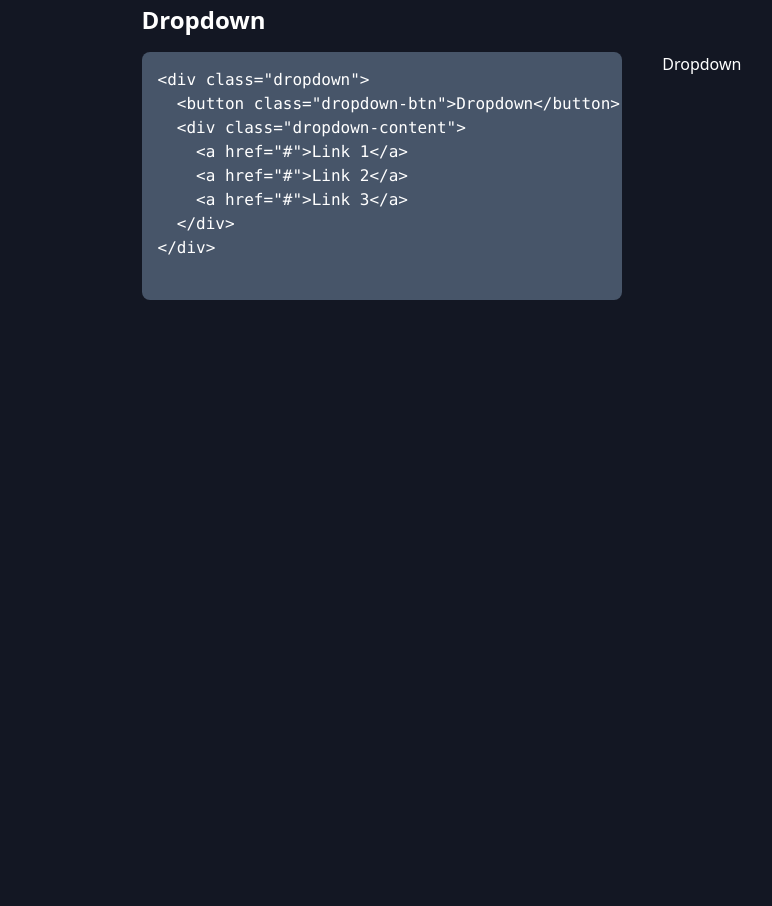
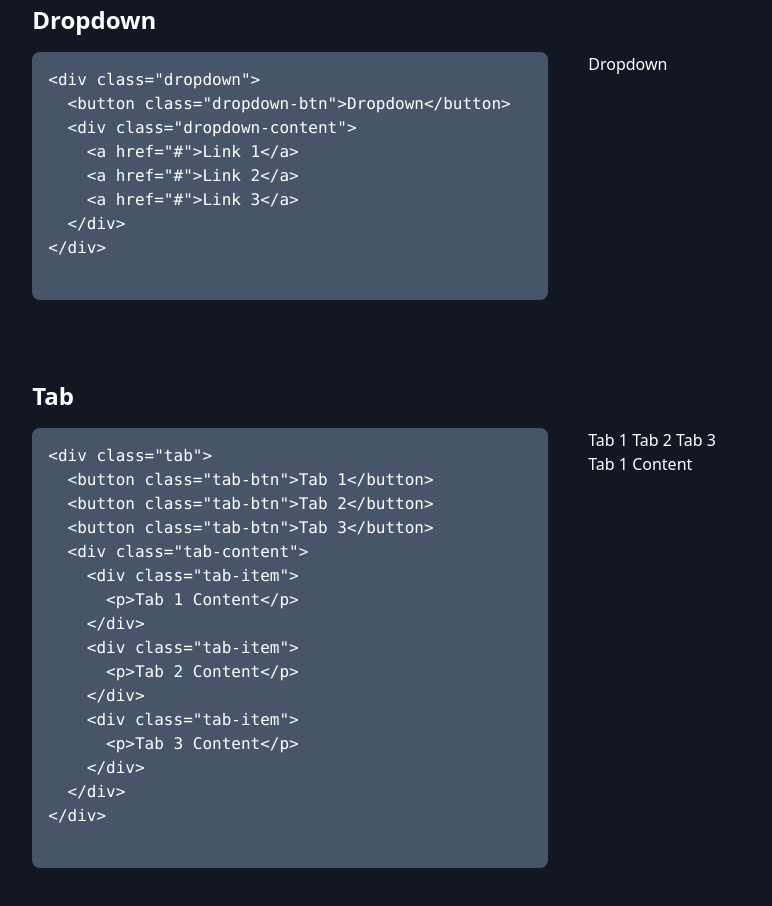
Before and after one commit to mehmetaliayvaz/fast-class-components, a website built with Vite: page index.html in a window 1280 px wide. Shown: the part 1460-2366 px from the top of the page, without its empty margins (161-933 px from the left). Before the commit the page ends 1760 px from the top, so only its background shows below. Built offline with nearby package versions, Linux system fonts and the light colour scheme.

Commit message:
Added tab component

```diff
--- a/index.html
+++ b/index.html
@@ -20,7 +20,7 @@
   <div>
     <div class="container">
       <div class="flex gap-10">
-        <div class="w-80">
+        <div class="w-40">
           <ul class="grid gap-2">
             <li>
               <a href="#accordion">Accordion</a>
@@ -39,7 +39,7 @@
             </li>
           </ul>
         </div>
-        <div class="w-full grid gap-20">
+        <div class="w-full grid gap-20 mb-40">
           <section>
             <h2 class="section-title">Accordion</h2>
             <div class="flex gap-10 mb-10">
@@ -208,6 +208,51 @@
               </div>
           </section>
 
+          <section>
+            <h2 class="section-title">Tab</h2>
+            <div class="flex gap-10">
+              <div class="lg:w-1/2 code">
+                <code>
+                <pre>
+&lt;div class="tab"&gt;
+  &lt;button class="tab-btn"&gt;Tab 1&lt;/button&gt;
+  &lt;button class="tab-btn"&gt;Tab 2&lt;/button&gt;
+  &lt;button class="tab-btn"&gt;Tab 3&lt;/button&gt;
+  &lt;div class="tab-content"&gt;
+    &lt;div class="tab-item"&gt;
+      &lt;p&gt;Tab 1 Content&lt;/p&gt;
+    &lt;/div&gt;
+    &lt;div class="tab-item"&gt;
+      &lt;p&gt;Tab 2 Content&lt;/p&gt;
+    &lt;/div&gt;
+    &lt;div class="tab-item"&gt;
+      &lt;p&gt;Tab 3 Content&lt;/p&gt;
+    &lt;/div&gt;
+  &lt;/div&gt;
+&lt;/div&gt;
+                </pre>
+              </code>
+              </div>
+              <div class="lg:w-1/2">
+                <div class="tab">
+                  <button class="tab-btn">Tab 1</button>
+                  <button class="tab-btn">Tab 2</button>
+                  <button class="tab-btn">Tab 3</button>
+                  <div class="tab-content">
+                    <div class="tab-item">
+                      <p>Tab 1 Content</p>
+                    </div>
+                    <div class="tab-item">
+                      <p>Tab 2 Content</p>
+                    </div>
+                    <div class="tab-item">
+                      <p>Tab 3 Content</p>
+                    </div>
+                  </div>
+                </div>
+              </div>
+            </div>
+          </section>
 
         </div>
       </div>
--- a/main.js
+++ b/main.js
@@ -65,4 +65,58 @@ document.addEventListener("DOMContentLoaded", () => {
     }
   });
 
+  // <div class="tab">
+  //   <button class="tab-btn">Tab 1</button>
+  //   <button class="tab-btn">Tab 2</button>
+  //   <button class="tab-btn">Tab 3</button>
+  //   <div class="tab-content">
+  //     <div class="tab-item">
+  //       <p>Tab 1 Content</p>
+  //     </div>
+  //     <div class="tab-item">
+  //       <p>Tab 2 Content</p>
+  //     </div>
+  //     <div class="tab-item">
+  //       <p>Tab 3 Content</p>
+  //     </div>
+  //   </div>
+  // </div>
+
+  // Tab componenti: ilk başta ilk tab-item açık olsun. eğer ilk tab-btn hariç diğerlerinden biri active ise başlangıçta onun tab-item'ı açık olsun
+  document.querySelectorAll(".tab").forEach((tab) => {
+    const tabBtns = tab.querySelectorAll(".tab-btn");
+    const tabItems = tab.querySelectorAll(".tab-item");
+
+    tabBtns.forEach((button, index) => {
+      button.addEventListener("click", () => {
+        tabBtns.forEach((btn) => {
+          btn.classList.remove("active");
+        });
+        button.classList.add("active");
+
+        tabItems.forEach((item) => {
+          item.style.display = "none";
+        });
+        tabItems[index].style.display = "block";
+      });
+    });
+
+    // ilk tab-item'ı açık yap
+    tabItems[0].style.display = "block";
+    //eğer hiç active tab-btn yoksa ilk tab-btn ye active class'ını ekle
+    const activeBtn = tab.querySelector(".tab-btn.active");
+    if (!activeBtn) {
+      tabBtns[0].classList.add("active");
+    }
+
+    // ilk tab-btn active değilse onun tab-item'ını açık yap
+    if (activeBtn) {
+      const index = Array.from(tabBtns).indexOf(activeBtn);
+      tabItems.forEach((item) => {
+        item.style.display = "none";
+      });
+      tabItems[index].style.display = "block";
+    }
+  });
+
 });
--- a/style.css
+++ b/style.css
@@ -75,6 +75,10 @@
   z-index: 1;
 }
 
+.tab-item {
+  display: none;
+}
+
 @tailwind base;
 @tailwind components;
 @tailwind utilities;
```
